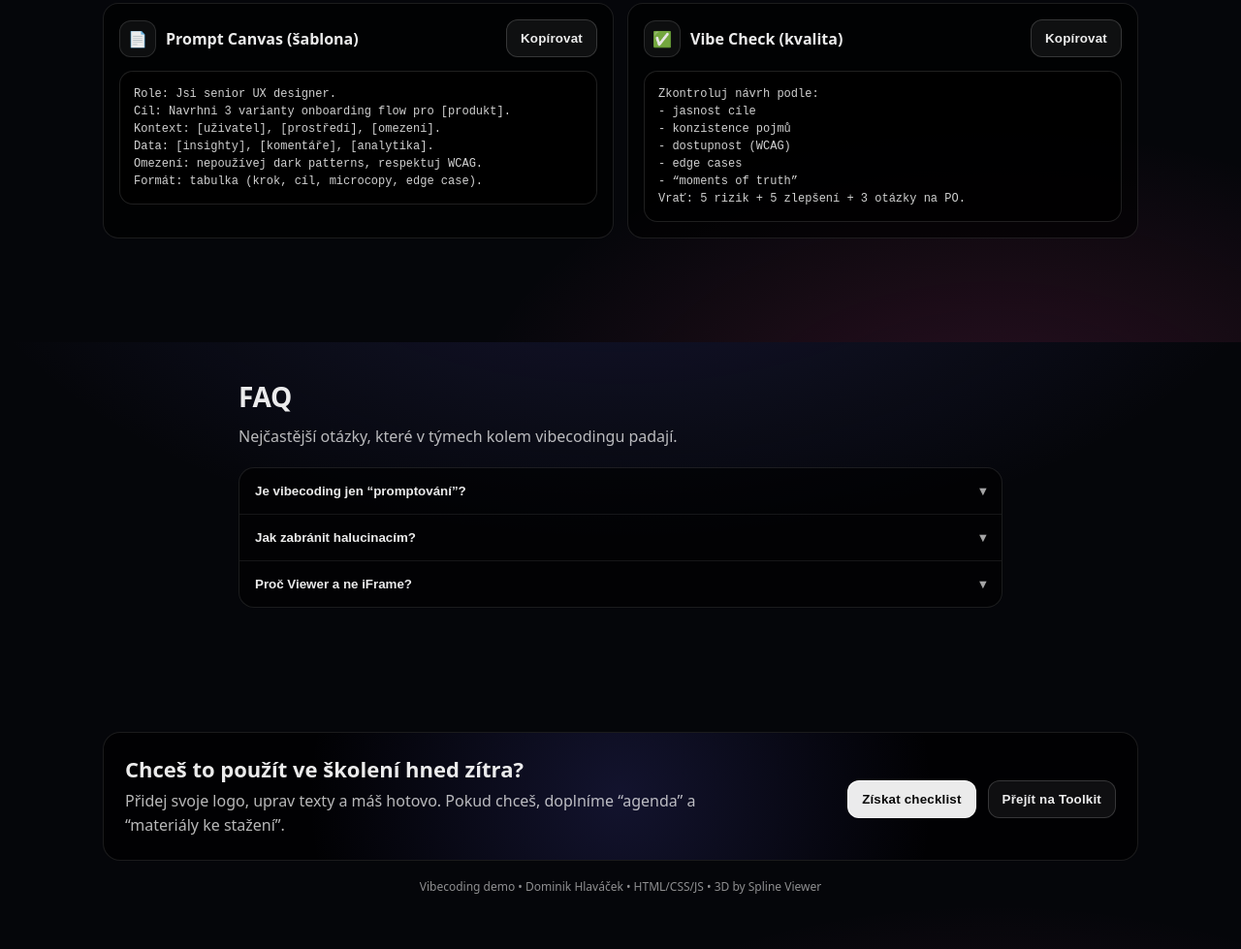
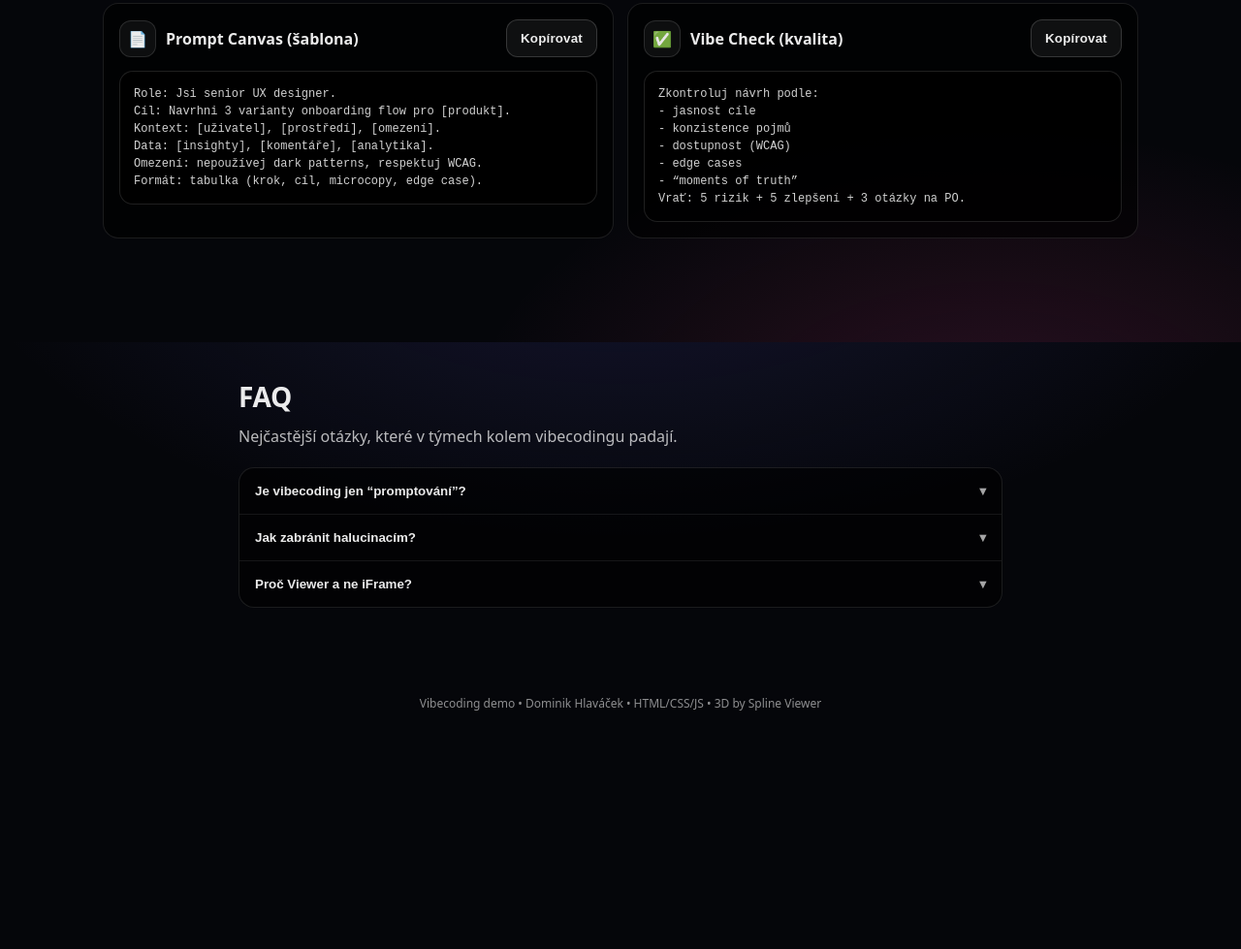
Before and after one commit to Lahvy/react-without-react, a plain HTML site: page index.html in a window 1280 px wide. Shown: the part 1247-2226 px from the top of the page at 97% size. After the commit the page ends 1981 px from the top, so only its background shows below. Drawn offline with Linux system fonts and the light colour scheme; some packages are replaced by stand-ins of ours; a script that the page names is missing.

Commit message:
Update index.html

```diff
--- a/index.html
+++ b/index.html
@@ -524,23 +524,6 @@ Vrať: 5 rizik + 5 zlepšení + 3 otázky na PO.</pre>
       </div>
     </section>
 
-    <!-- CTA -->
-    <section class="section compact">
-      <div class="container">
-        <div class="cta">
-          <div class="ctaInner">
-            <div>
-              <div style="font-weight:800;font-size:22px">Chceš to použít ve školení hned zítra?</div>
-              <div class="p" style="margin-top:6px;max-width:70ch">
-                Přidej svoje logo, uprav texty a máš hotovo. Pokud chceš, doplníme “agenda” a “materiály ke stažení”.
-              </div>
-            </div>
-            <div class="actions">
-              <button class="btn primary" id="btn-checklist">Získat checklist</button>
-              <button class="btn" data-scroll="#toolkit">Přejít na Toolkit</button>
-            </div>
-          </div>
-        </div>
 
         <div class="small">Vibecoding demo • Dominik Hlaváček • HTML/CSS/JS • 3D by Spline Viewer</div>
       </div>
```
